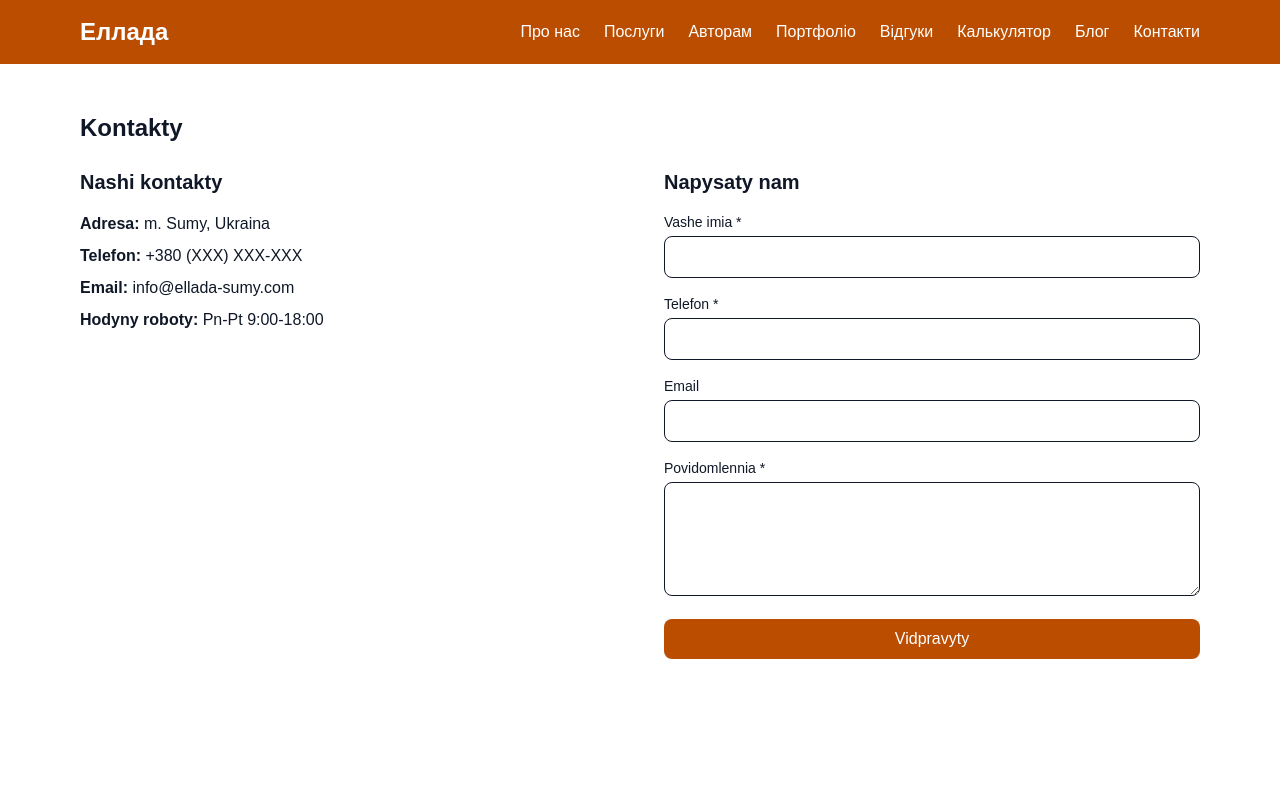
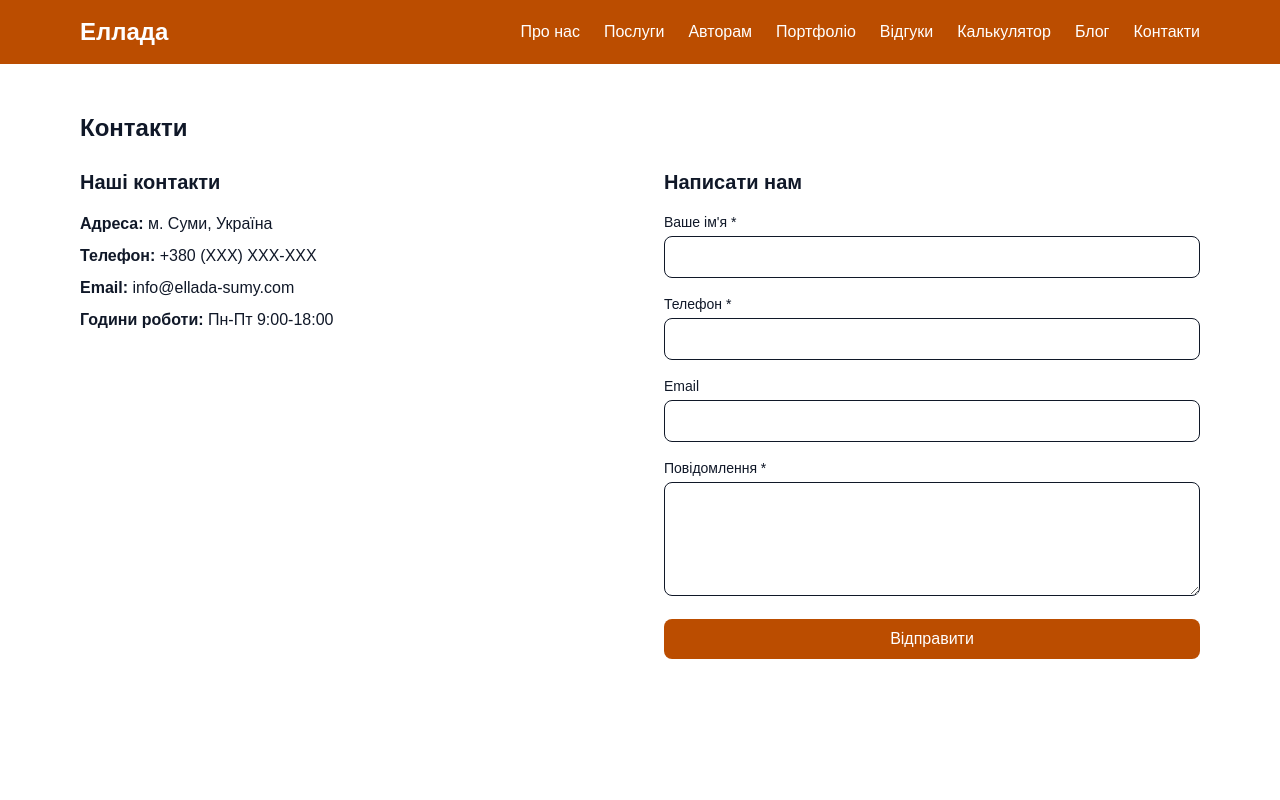
Before and after one commit to olgalambert24-dev/ellada-sumy, a Next.js app: page /kontakty in a window 1280 px wide. Shown: the top 800 px of the page. Built offline with nearby package versions, Linux system fonts and the light colour scheme.

Commit message:
Perevedeno storinku Kontakty na ukraiinsku movu

```diff
--- a/app/components/shared/contact-form.tsx
+++ b/app/components/shared/contact-form.tsx
@@ -22,32 +22,32 @@ export default function ContactForm() {
 
   if (isSent) {
     return (
-      <div className='bg-green-100 text-green-700 px-4 py-3 rounded'>
-        Diakuemo! Vasha povidomlennia vidpravleno.
+      <div className="bg-green-100 text-green-700 px-4 py-3 rounded">
+        Дякуємо! Ваше повідомлення відправлено.
       </div>
     );
   }
 
   return (
-    <form onSubmit={handleSubmit} className='space-y-4'>
+    <form onSubmit={handleSubmit} className="space-y-4">
       <div>
-        <label className='block text-sm font-medium mb-1'>Vashe imia *</label>
-        <input type='text' name='name' value={formData.name} onChange={handleChange} required className='w-full px-3 py-2 border rounded-lg' />
+        <label className="block text-sm font-medium mb-1">Ваше ім&apos;я *</label>
+        <input type="text" name="name" value={formData.name} onChange={handleChange} required className="w-full px-3 py-2 border rounded-lg" />
       </div>
       <div>
-        <label className='block text-sm font-medium mb-1'>Telefon *</label>
-        <input type='tel' name='phone' value={formData.phone} onChange={handleChange} required className='w-full px-3 py-2 border rounded-lg' />
+        <label className="block text-sm font-medium mb-1">Телефон *</label>
+        <input type="tel" name="phone" value={formData.phone} onChange={handleChange} required className="w-full px-3 py-2 border rounded-lg" />
       </div>
       <div>
-        <label className='block text-sm font-medium mb-1'>Email</label>
-        <input type='email' name='email' value={formData.email} onChange={handleChange} className='w-full px-3 py-2 border rounded-lg' />
+        <label className="block text-sm font-medium mb-1">Email</label>
+        <input type="email" name="email" value={formData.email} onChange={handleChange} className="w-full px-3 py-2 border rounded-lg" />
       </div>
       <div>
-        <label className='block text-sm font-medium mb-1'>Povidomlennia *</label>
-        <textarea name='message' value={formData.message} onChange={handleChange} required rows={4} className='w-full px-3 py-2 border rounded-lg' />
+        <label className="block text-sm font-medium mb-1">Повідомлення *</label>
+        <textarea name="message" value={formData.message} onChange={handleChange} required rows={4} className="w-full px-3 py-2 border rounded-lg" />
       </div>
-      <button type='submit' className='w-full bg-amber-700 text-white py-2 px-4 rounded-lg hover:bg-amber-800'>
-        Vidpravyty
+      <button type="submit" className="w-full bg-amber-700 text-white py-2 px-4 rounded-lg hover:bg-amber-800">
+        Відправити
       </button>
     </form>
   );
--- a/app/kontakty/page.tsx
+++ b/app/kontakty/page.tsx
@@ -2,27 +2,27 @@ import { Metadata } from "next";
 import ContactForm from "../components/shared/contact-form";
 
 export const metadata: Metadata = {
-  title: "Kontakty",
-  description: "Kontakty vydavnychoho budynku Ellada. Adresa, telefon, email m. Sumy.",
+  title: "Контакти",
+  description: "Контакти видавничого будинку Еллада. Адреса, телефон, email м. Суми.",
 };
 
 export default function KontaktyPage() {
   return (
     <main className="min-h-screen bg-white text-gray-900">
       <section className="max-w-6xl mx-auto px-4 py-12">
-        <h2 className="text-2xl font-semibold mb-6">Kontakty</h2>
+        <h2 className="text-2xl font-semibold mb-6">Контакти</h2>
 
         <div className="grid md:grid-cols-2 gap-12">
           <div>
-            <h3 className="text-xl font-semibold mb-4">Nashi kontakty</h3>
-            <p className="mb-2"><strong>Adresa:</strong> m. Sumy, Ukraina</p>
-            <p className="mb-2"><strong>Telefon:</strong> +380 (XXX) XXX-XXX</p>
+            <h3 className="text-xl font-semibold mb-4">Наші контакти</h3>
+            <p className="mb-2"><strong>Адреса:</strong> м. Суми, Україна</p>
+            <p className="mb-2"><strong>Телефон:</strong> +380 (XXX) XXX-XXX</p>
             <p className="mb-2"><strong>Email:</strong> info@ellada-sumy.com</p>
-            <p className="mb-2"><strong>Hodyny roboty:</strong> Pn-Pt 9:00-18:00</p>
+            <p className="mb-2"><strong>Години роботи:</strong> Пн-Пт 9:00-18:00</p>
           </div>
 
           <div>
-            <h3 className="text-xl font-semibold mb-4">Napysaty nam</h3>
+            <h3 className="text-xl font-semibold mb-4">Написати нам</h3>
             <ContactForm />
           </div>
         </div>
```
